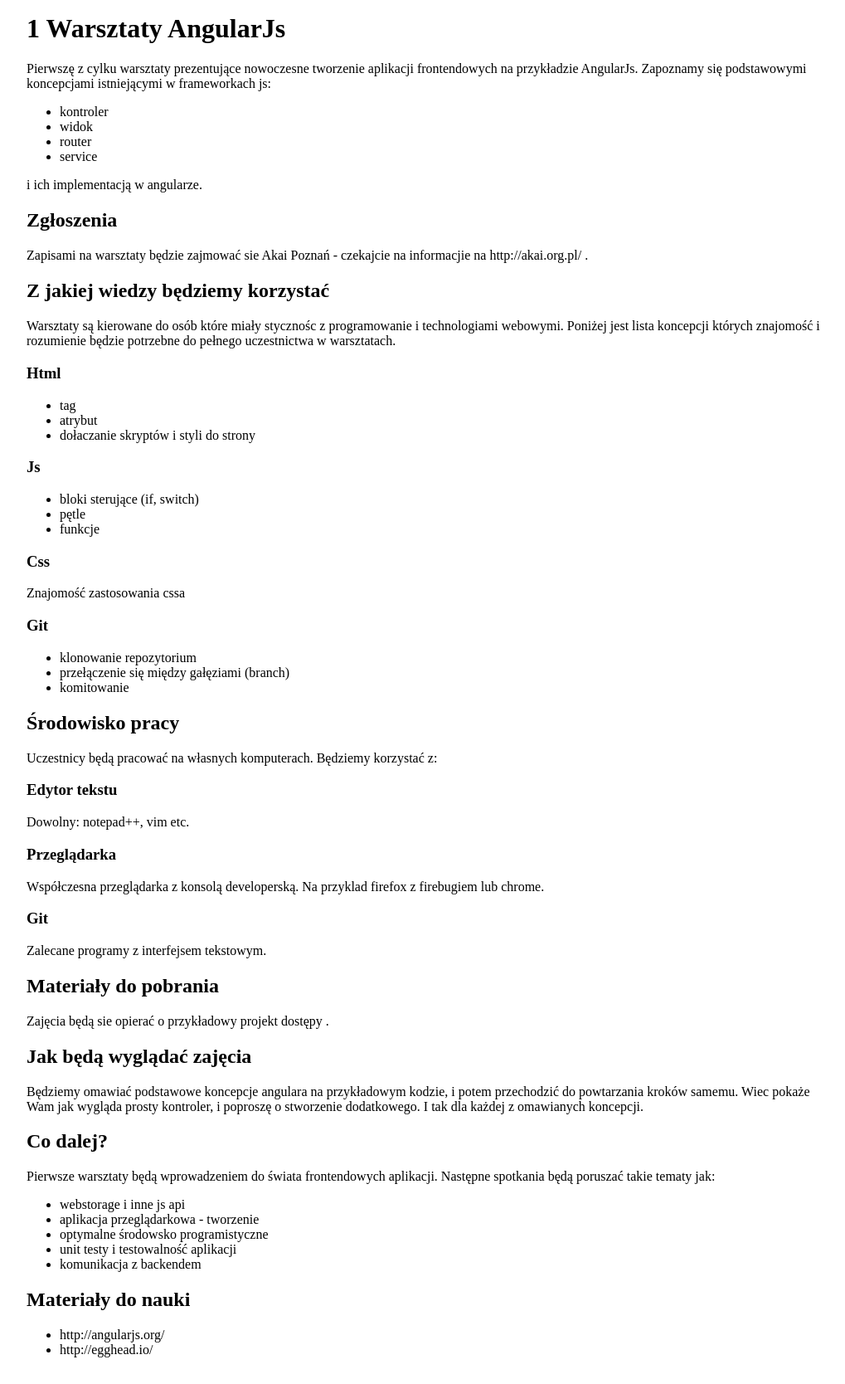
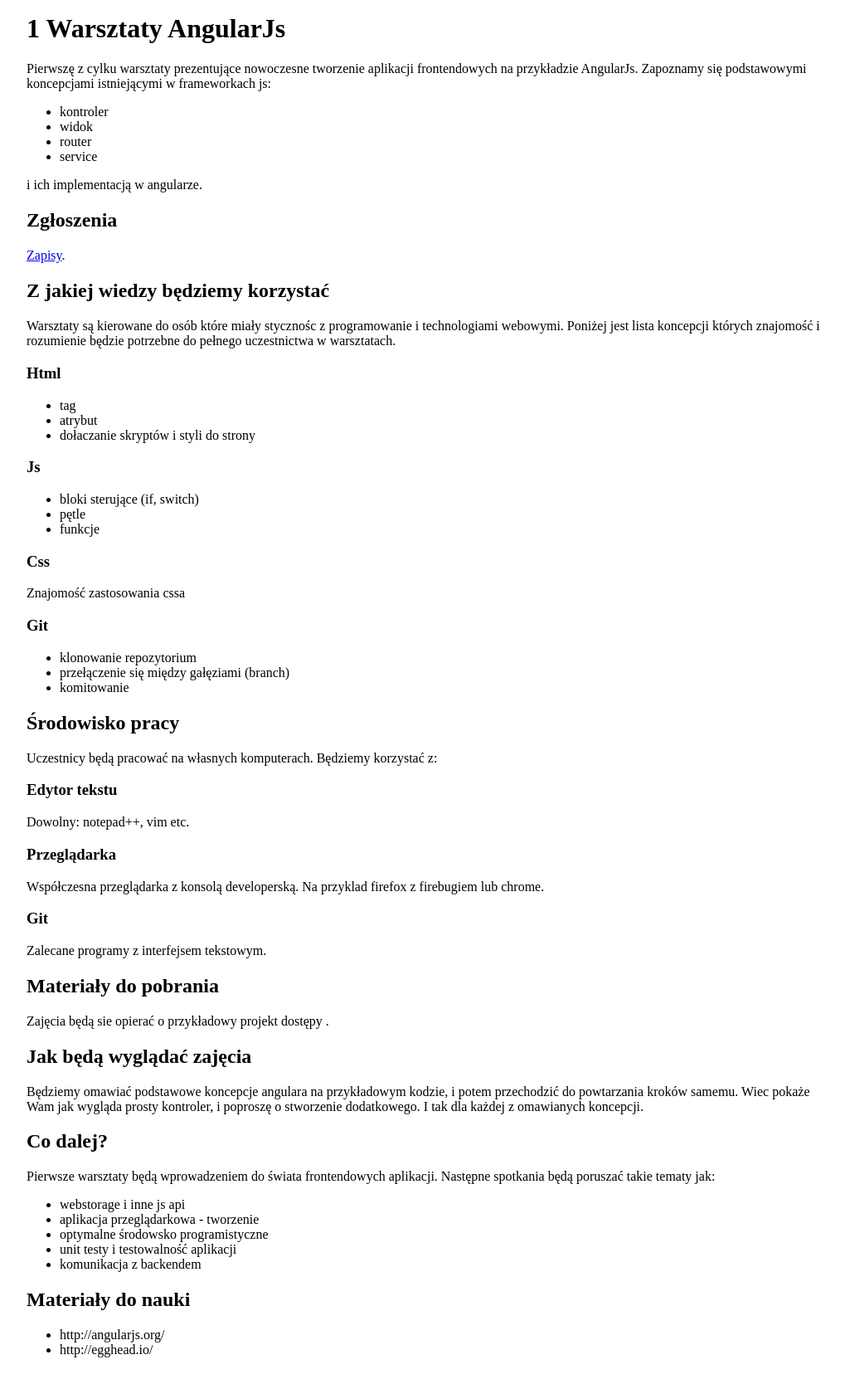
Before and after one commit to marcin-wosinek/blog, a Jekyll site: the page built from _posts/2013-04-20-1-Warsztaty-AngularJs-Akai-Poznan.md, in a window 1280 px wide. Shown: the whole page at 83% size, without its empty margins (128-1147 px from the left). Built offline with Jekyll 4.4.1, drawn with Linux system fonts in a browser that asks for light colours.

Commit message:
Add link to workshop registration

```diff
--- a/_posts/2013-04-20-1-Warsztaty-AngularJs-Akai-Poznan.md
+++ b/_posts/2013-04-20-1-Warsztaty-AngularJs-Akai-Poznan.md
@@ -15,7 +15,7 @@
 i ich implementacją w angularze.
 
 ## Zgłoszenia
-Zapisami na warsztaty będzie zajmować sie Akai Poznań - czekajcie na informacjie na http://akai.org.pl/ .
+[Zapisy](http://bit.ly/warsztaty-angularjs).
 
 ## Z jakiej wiedzy będziemy korzystać
 Warsztaty są kierowane do osób które miały stycznośc z programowanie i technologiami webowymi. Poniżej jest lista koncepcji których znajomość i rozumienie będzie potrzebne do pełnego uczestnictwa w warsztatach.
```
